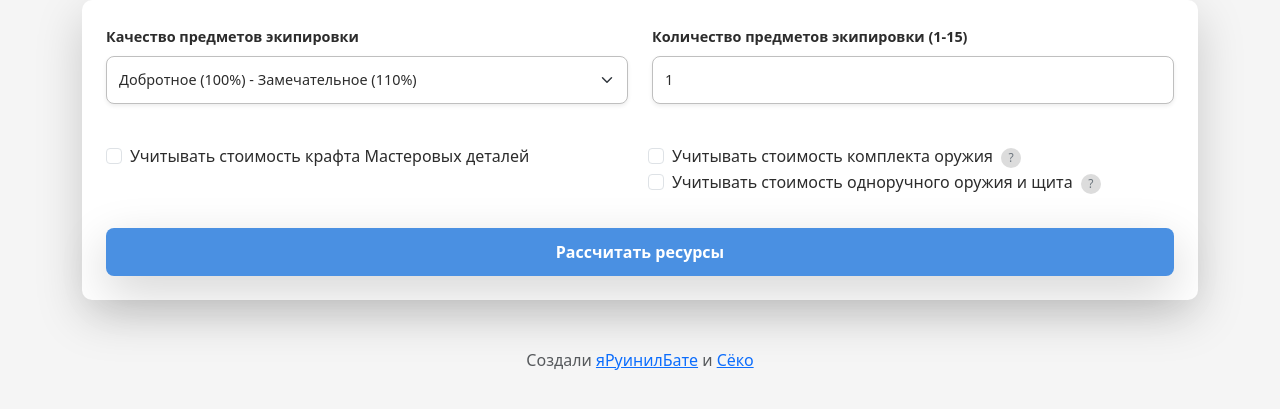
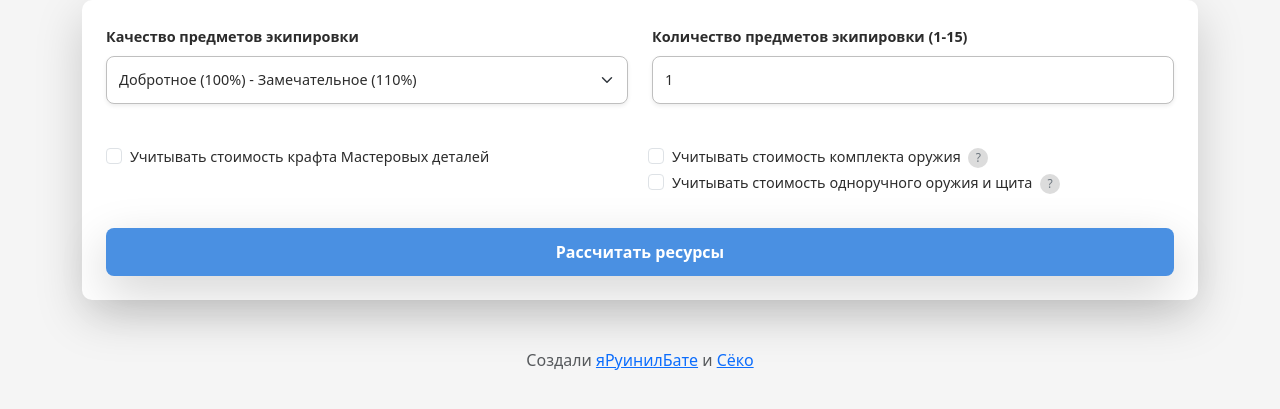
Before and after one commit to sysxda/allodsmaterialcalc, a plain HTML site: page index.html in a window 1280 px wide. Shown: the part 101-510 px from the top of the page. Drawn offline with nearby package versions, Linux system fonts and the light colour scheme.

Commit message:
smaller font

```diff
--- a/css/styles.css
+++ b/css/styles.css
@@ -48,6 +48,10 @@ body.dark-theme .card {
     font-weight: 600;
     margin-bottom: 0.5rem;
     color: inherit;
+}
+
+.form-check-label {
+    font-size: 0.9rem;
 }
 
 .form-select, .form-control {
```
